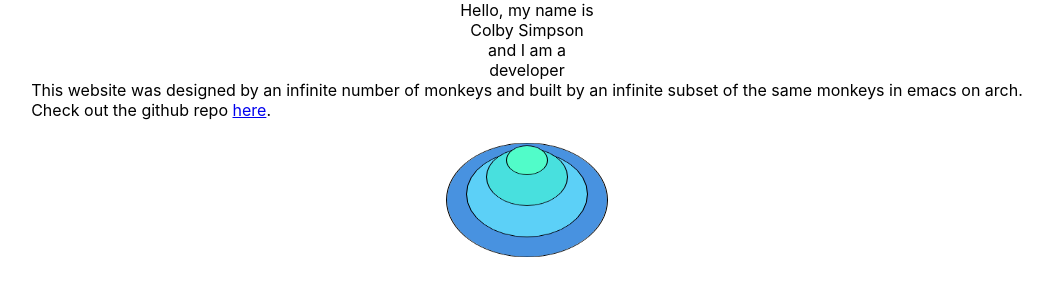
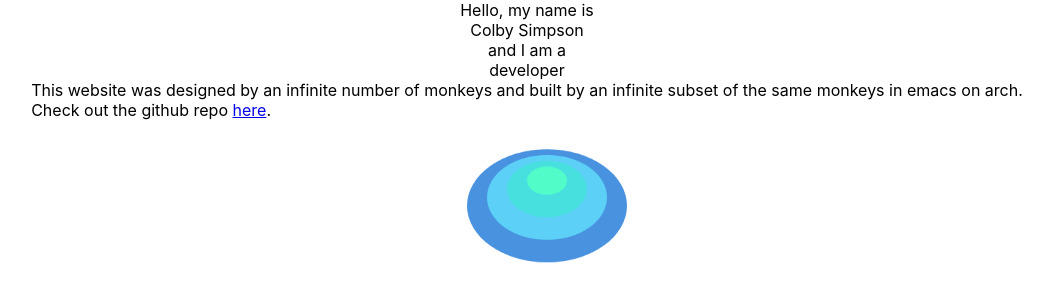
Before and after one commit to csimpson1/website_v2, a React (Create React App) app: page / in a window 1280 px wide. Shown: the top 302 px of the page, without its empty margins (113-1161 px from the left). Built offline with nearby package versions, Linux system fonts and the light colour scheme.

Commit message:
added holder class, small animation tweaks

```diff
--- a/src/components/homepage/logo-animation/LogoAnimation.css
+++ b/src/components/homepage/logo-animation/LogoAnimation.css
@@ -2,7 +2,7 @@
 
 @keyframes levitate {
     0%  {transform: translate(1.25rem, 1.25rem) translateZ(0rem);}
-    50% {transform: translate(1.25rem, 1.25rem) translateZ(2rem);}
+    50% {transform: translate(1.25rem, 1.25rem) translateZ(1rem);}
     100%{transform: translate(1.25rem, 1.25rem) translateZ(0rem);}
 }
 
@@ -11,9 +11,10 @@
     width: 2.5rem;
     height: 2.5rem;
     background-color: #51FCC9;
-    outline: 1px solid black;
+    /*background: radial-gradient(#e66465, #9198e5);*/
+    /*outline: 1px solid black;*/
     display: inline-block;
-    transform:  translate(1.25rem, 1.25rem) translateZ(2rem);
+    transform:  translate(1.25rem, 1.25rem);
     animation-name: levitate;
     animation-duration: 4s;
     animation-iteration-count: infinite;
@@ -27,14 +28,14 @@
     height: 5rem;
     background-color: #48E0DE;
     display: inline-block;
-    outline: 1px solid black;
+    /*outline: 1px solid black;*/
     transform-style: preserve-3d;
-    transform:  translate(1.25rem, 1.25rem) translateZ(2rem);
+    transform:  translate(1.25rem, 1.25rem);
     animation-name: levitate;
     animation-duration: 4s;
     animation-iteration-count: infinite;
     animation-timing-function: linear;
-    animation-delay: -1s;
+
 }
 
 .ring-2 {
@@ -43,14 +44,14 @@
     height: 7.5rem;
     background-color: #5CD0F7;
     display: inline-block;
-    outline: 1px solid black;
+    /*outline: 1px solid black;*/
     transform-style: preserve-3d;
-    transform: translate(1.25rem, 1.25rem) translateZ(2rem);
+    transform: translate(1.25rem, 1.25rem);
     animation-name: levitate;
     animation-duration: 4s;
     animation-iteration-count: infinite;
     animation-timing-function: linear;
-    animation-delay: -2s;
+
 }
 
 .ring-3 {
@@ -59,8 +60,16 @@
     height: 10rem;
     background-color: #4892E0;
     display: inline-block;
-    outline: 1px solid black;
+    /*outline: 1px solid black;*/
+    transform-style:preserve-3d;
+    animation-name: levitate;
+    animation-duration: 4s;
+    animation-iteration-count: infinite;
+    animation-timing-function: linear;
+
+}
+
+.holder {
     transform: rotateX(45deg);
     transform-style:preserve-3d;
-
 }
--- a/src/components/homepage/logo-animation/LogoAnimation.js
+++ b/src/components/homepage/logo-animation/LogoAnimation.js
@@ -2,7 +2,7 @@ import './LogoAnimation.css'
 
 export const LogoAnimation = () => {
     return (
-        <div>
+        <div className="holder">
             <span className="ring-3">
                 <span className="ring-2">
                     <span className="ring-1">
```
